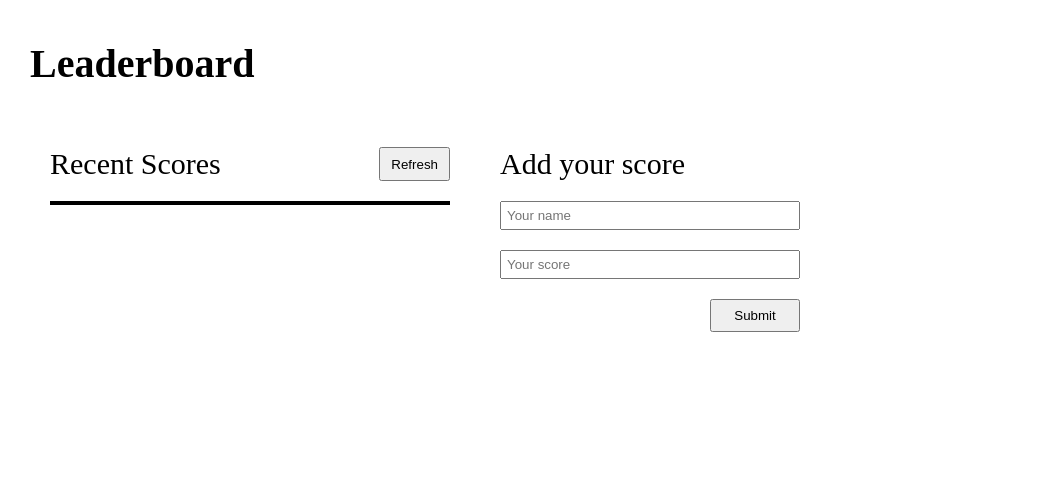
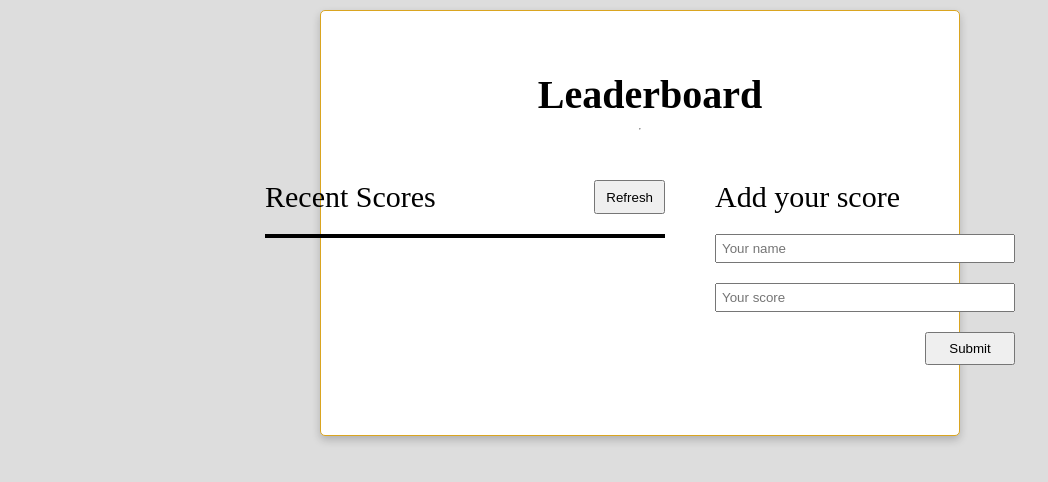
Before and after one commit to jonas-45/Leaderboard, a website built with webpack: page src/index.html in a window 1280 px wide. Shown: the whole page, without its empty margins (0-1048 px from the left). Built offline with nearby package versions, Linux system fonts and the light colour scheme; no server answers.

Commit message:
Centered web page content

```diff
--- a/src/index.html
+++ b/src/index.html
@@ -9,10 +9,11 @@
   <title>Leaderboard</title>
 </head>
 <body>
-  <h1>Leaderboard</h1>
-
-  <div id="content">
-  </div>
-
+  <div class="wrapper">
+    <h1>Leaderboard</h1>
+    <hr>
+    <div id="content">
+    </div>
+</div>
 </body>
 </html>
--- a/src/styles/styles.css
+++ b/src/styles/styles.css
@@ -5,7 +5,25 @@
 }
 
 body {
+  background-color: #dddddd;
+}
+
+.wrapper {
+  display: flex;
+  flex-direction: column;
+  justify-content: center;
+  align-items: center;
+  width: 50%;
+  height: auto;
+  padding: 20px;
   background-color: #fff;
+  border: 1px solid goldenrod;
+  margin-left: auto;
+  margin-right: auto;
+  box-shadow: 0 4px 8px 0 rgba(0,0,0,0.2);
+  transition: 0.3s;
+  border-radius: 5px;
+  margin-top: 10px;
 }
 
 h1 {
```
Also changed, not shown: src/images/dotted.png (added).
